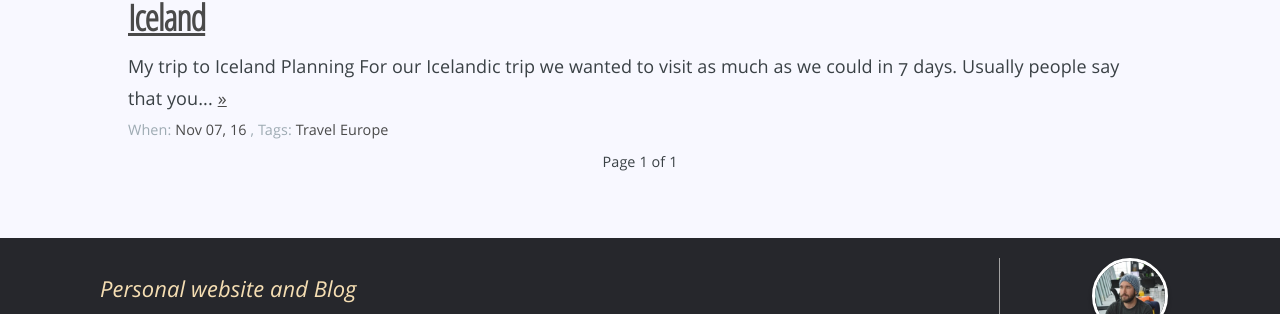
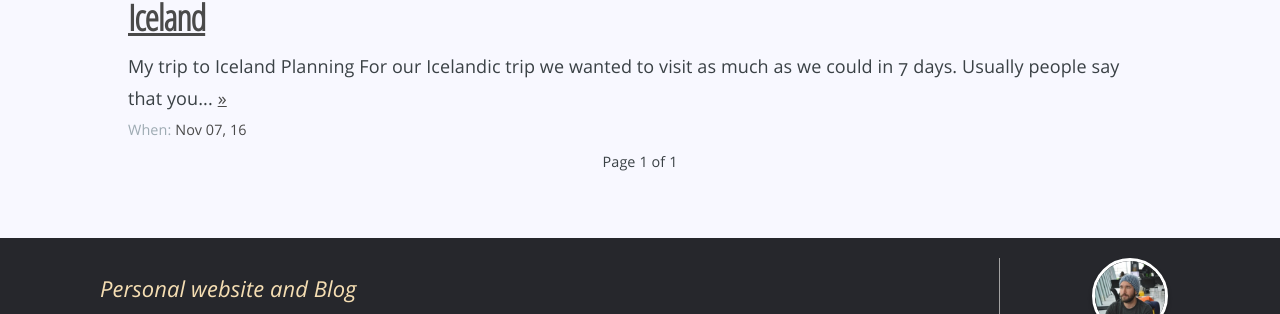
Before and after one commit to vinniehg/irvinhg.github.io, a Jekyll site: the page built from blog/index.html, in a window 1280 px wide. Shown: the part 878-1192 px from the top of the page. Built offline with Jekyll 4.4.1, drawn with Linux system fonts in a browser that asks for light colours; the list of posts is cut into pages by our own code.

Commit message:
Removing tags from posts

```diff
--- a/_includes/postloop.html
+++ b/_includes/postloop.html
@@ -9,7 +9,7 @@
         </section>
         <section class="post-info">
             <span> When: <span>{{ post.date | date: "%b %d, %y" }}</span></span>
-            <span>, Tags: {% for tag in post.tags %} <a class="tag" href="{{ site.tag_path}}{{ tag }}"> {{ tag | capitalize}} </a> {% endfor %} </span>
+            <!--Not supported <span>, Tags: {% for tag in post.tags %} <a class="tag" href="{{ site.tag_path}}{{ tag }}"> {{ tag | capitalize}} </a> {% endfor %} </span>-->
         </section>
     </article>
 {% endfor %}
```
